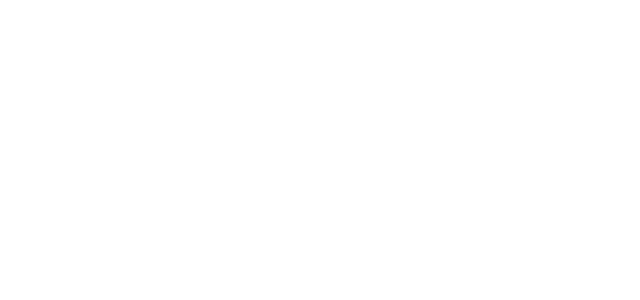
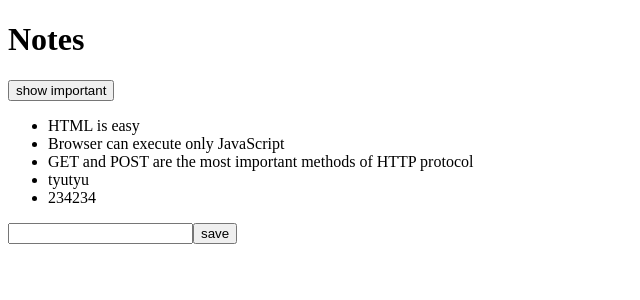
Before and after one commit to iriavidal/fullstackopen-exercises, a React (Vite) app in the folder notes/part2/: page / in a window 1280 px wide. Shown: the top 300 px of the page, without its empty margins (0-640 px from the left). Built offline with nearby package versions, Linux system fonts and the light colour scheme; data requests are answered from the project's data file.

Commit message:
notes: sending Data to the Server

```diff
--- a/notes/part2/db.json
+++ b/notes/part2/db.json
@@ -1,18 +1,28 @@
 {
   "notes": [
     {
-      "id": 1,
+      "id": "1",
       "content": "HTML is easy",
       "important": true
     },
     {
-      "id": 2,
+      "id": "2",
       "content": "Browser can execute only JavaScript",
       "important": false
     },
     {
-      "id": 3,
+      "id": "3",
       "content": "GET and POST are the most important methods of HTTP protocol",
+      "important": true
+    },
+    {
+      "id": "4",
+      "content": "tyutyu",
+      "important": true
+    },
+    {
+      "id": "5",
+      "content": "234234",
       "important": true
     }
   ]
--- a/notes/part2/src/App.jsx
+++ b/notes/part2/src/App.jsx
@@ -7,45 +7,54 @@ const App = () => {
   const [newNote, setNewNote] = useState("");
   const [showAll, setShowAll] = useState(true);
 
-  /* useEffect(() => {
+  useEffect(() => {
     console.log("effect");
     axios.get("http://localhost:3001/notes").then((response) => {
       console.log("promise fulfilled");
       setNotes(response.data);
     });
   }, []);
-  console.log("render", notes.length, "notes"); */
+  console.log("render", notes.length, "notes");
 
-  /* const hook = () => {
-    console.log("effect");
-    axios.get("http://localhost:3001/notes").then((response) => {
-      console.log("promise fulfilled");
-      setNotes(response.data);
+  const addNote = (event) => {
+    event.preventDefault();
+    const noteObject = {
+      content: newNote,
+      important: Math.random() > 0.5,
+      id: String(notes.length + 1),
+    };
+
+    axios.post("http://localhost:3001/notes", noteObject).then((response) => {
+      setNotes(notes.concat(response.data));
+      setNewNote("");
     });
   };
 
-  useEffect(hook, []);
-  console.log("render", notes.length, "notes"); */
+  const handleNoteChange = (event) => {
+    setNewNote(event.target.value);
+  };
 
-  /* By default, effects run after every completed render, but you can choose to fire it only when certain values have changed. */
-  /* So by default, the effect is always run after the component has been rendered. In our case, however, we only want to execute the effect along with the first render. */
-  /* The second parameter of useEffect is used to specify how often the effect is run. If the second parameter is an empty array [], then the effect is only run along with the first render of the component. */
+  const notesToShow = showAll ? notes : notes.filter((note) => note.important);
 
-  useEffect(() => {
-    console.log("effect");
-
-    const eventHandler = (response) => {
-      console.log("promise fulfilled");
-      setNotes(response.data);
-    };
-
-    const promise = axios.get("http://localhost:3001/notes");
-    promise.then(eventHandler);
-  }, []);
-
-  /* A reference to an event handler function is assigned to the variable eventHandler. The promise returned by the get method of Axios is stored in the variable promise. The registration of the callback happens by giving the eventHandler variable, referring to the event-handler function, as a parameter to the then method of the promise. It isn't usually necessary to assign functions and promises to variables, and a more compact way of representing things, as seen below, is sufficient. */
-
-  return <></>;
+  return (
+    <div>
+      <h1>Notes</h1>
+      <div>
+        <button onClick={() => setShowAll(!showAll)}>
+          show {showAll ? "important" : "all"}
+        </button>
+      </div>
+      <ul>
+        {notesToShow.map((note) => (
+          <Note key={note.id} note={note} />
+        ))}
+      </ul>
+      <form onSubmit={addNote}>
+        <input value={newNote} onChange={handleNoteChange} />
+        <button type="submit">save</button>
+      </form>
+    </div>
+  );
 };
 
 export default App;
```
